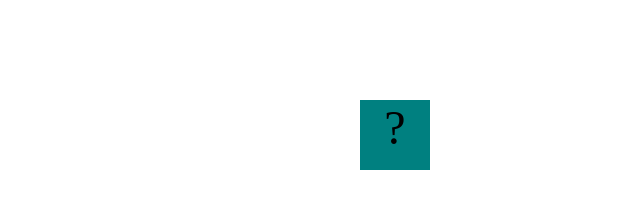
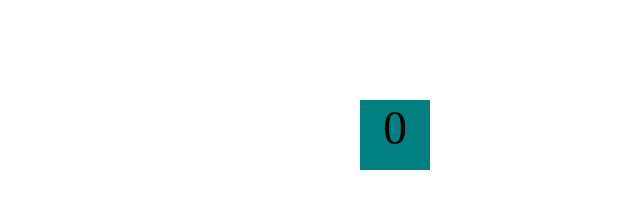
Before and after one commit to CooperHarris1/CooperHarris1.github.io, a plain HTML site: page projects/bouncing-box/index.html in a window 1280 px wide. Shown: the full height of the page, 640-1280 px from the left. Drawn offline with Linux system fonts and the light colour scheme.

Commit message:
Bouncing Box Game

```diff
--- a/projects/bouncing-box/index.html
+++ b/projects/bouncing-box/index.html
@@ -22,7 +22,7 @@
 </head>
 <body class="board">
 	<!-- HTML for the box -->
-	<div class="box">?</div>
+	<div class="box">0</div>
 
 	<script>
 		(function(){
```
